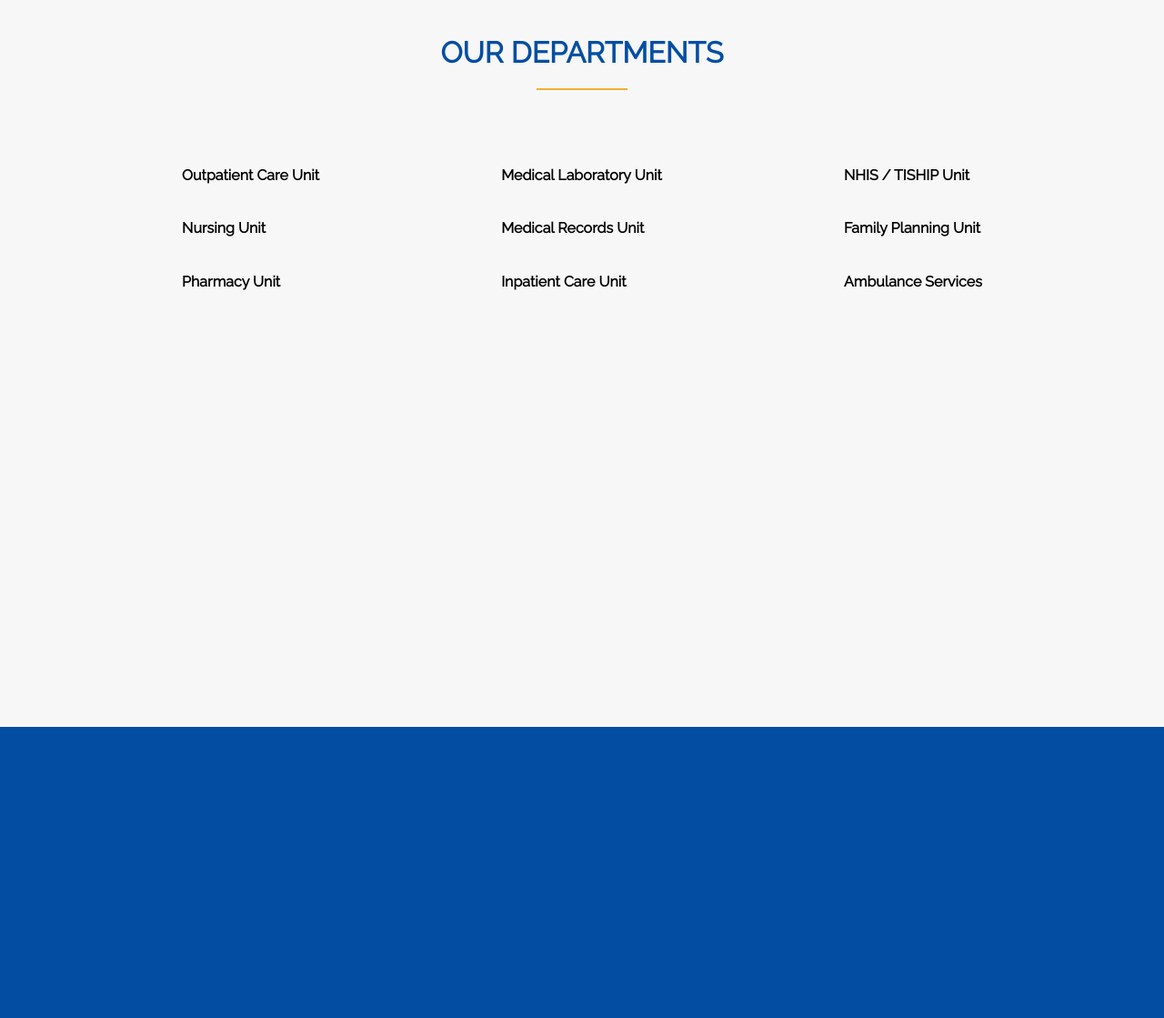
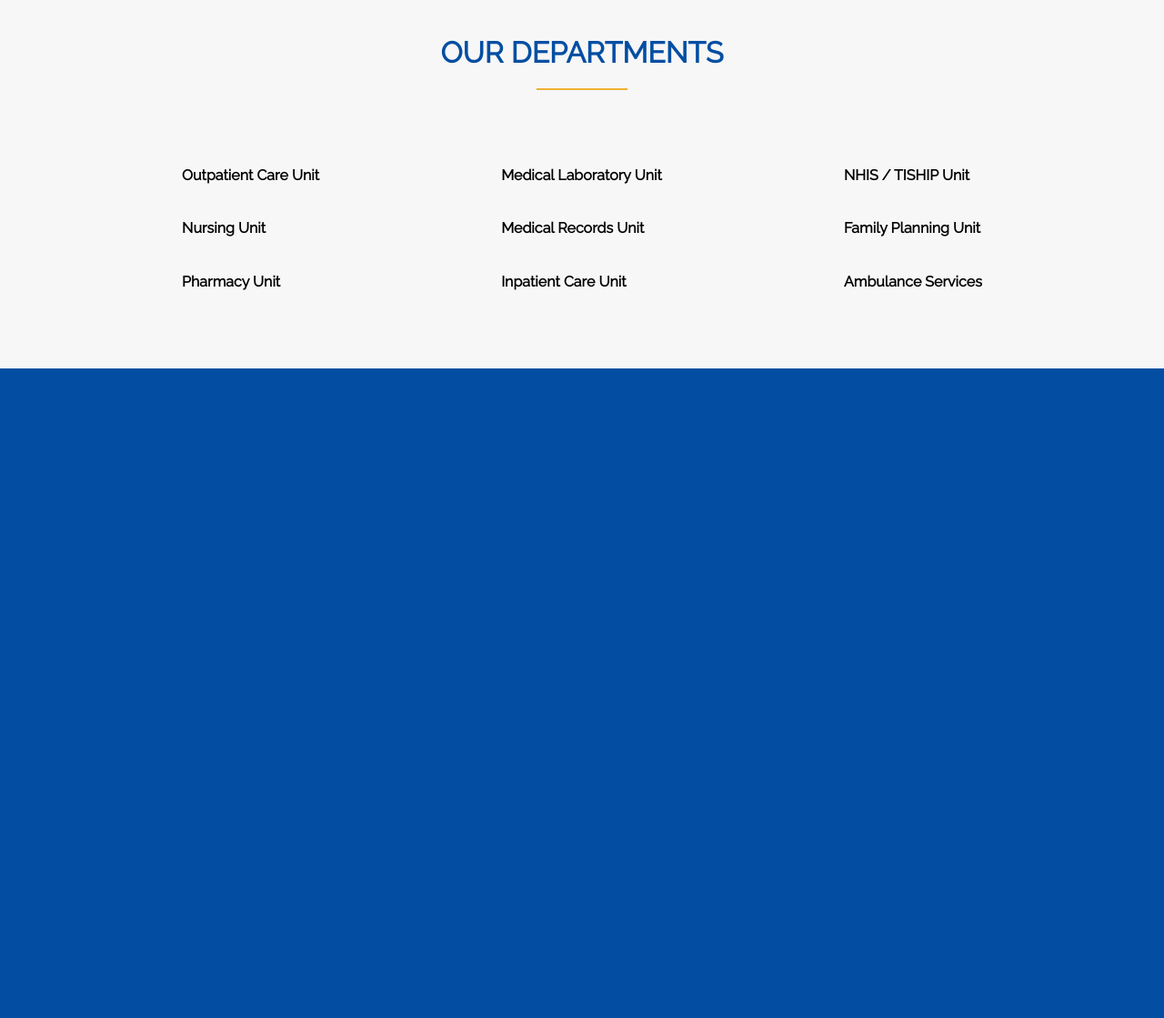
Before and after one commit to Dev-manuels/FPI_clinic, a PHP site: page / in a window 1280 px wide. Shown: the part 745-1864 px from the top of the page at 91% size. After the commit the page ends 1150 px from the top, so only its background shows below. Run offline with PHP 8.4, Linux system fonts and the light colour scheme; some libraries are stand-ins or nearby versions.

Commit message:
updated styles

```diff
--- a/index.php
+++ b/index.php
@@ -13,7 +13,6 @@
             <li><a class="active" href="index.php">Login</a></li>
             <li><a href="register.php">Register</a></li>
             <li><a href="appointment.php">Appointment</a></li>
-            <li><a href="about.php">About-us</a></li>
         </ul>
       </nav>
 
--- a/style.css
+++ b/style.css
@@ -8,6 +8,7 @@
 }
 html{
     text-rendering: optimizeLegibility;
+    line-height: 1.8;
 }
 h1,h2,h3,h4,h5,h6{
     margin: 0;
@@ -18,9 +19,7 @@ ol, ul, li{
     list-style: none;
 }
 
-body, html {
-    line-height: 1.8;
-}
+
 
 /* NAV STYLES */
 nav{
@@ -99,10 +98,11 @@ header {
 
 .departments{
     background-color: rgb(247, 247, 247);
-    height: 100vh;
+    height: 100%;
     padding-top: 30px;
     display: flex;
     flex-direction: column;
+    padding-bottom: 50px;
 }
 .departments > h2{
     color: #034ea2;
@@ -133,6 +133,6 @@ header {
     color:#034ea2;
 }
 footer{
-    height: 40vh;
+    height: 60vh;
     background-color: #034ea2;
 }
```
